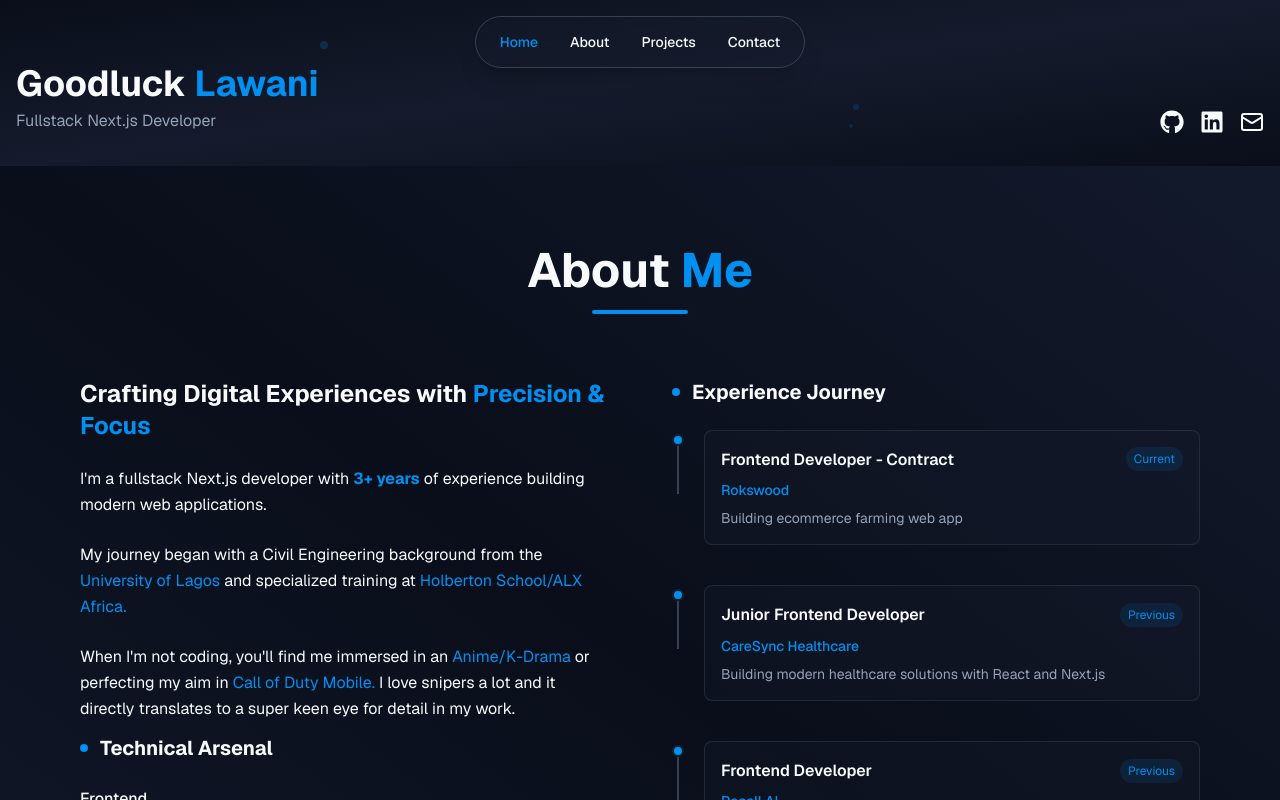
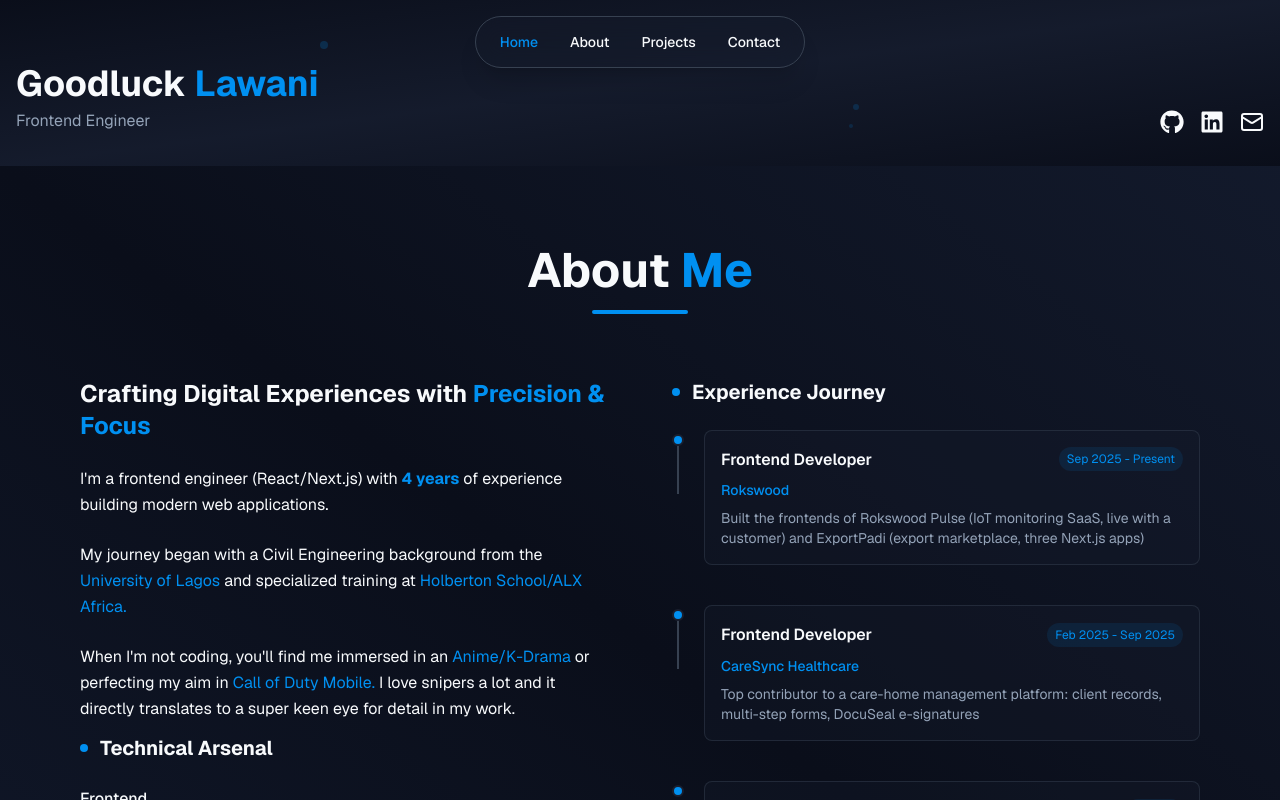
Before and after one commit to civilgoody/portfolio, a Next.js app: page / in a window 1280 px wide. Shown: the top 800 px of the page. Built offline with nearby package versions, Linux system fonts and the light colour scheme.

Commit message:
content: align portfolio with current CV (title, experience, contact)

```diff
--- a/src/app/layout.tsx
+++ b/src/app/layout.tsx
@@ -14,9 +14,9 @@ const geistMono = Geist_Mono({
 
 export const metadata: Metadata = {
   metadataBase: new URL("https://goodydev.vercel.app"),
-  title: "Goodluck Lawani | Fullstack Next.js Developer",
+  title: "Goodluck Lawani | Frontend Engineer",
   description:
-    "Fullstack Next.js developer with 3+ years of experience building modern web applications. Currently at CareSync Healthcare, crafting digital solutions with Nextjs, TypeScript, and AI integration.",
+    "Frontend engineer with 4 years of React and Next.js. Built the frontends of two production SaaS platforms at Rokswood and ships AI-assisted products of his own.",
   keywords: [
     "Goodluck Lawani",
     "Frontend Developer",
@@ -47,22 +47,22 @@ export const metadata: Metadata = {
     type: "website",
     locale: "en_US",
     url: "https://goodydev.vercel.app",
-    title: "Goodluck Lawani | Fullstack Next.js Developer",
+    title: "Goodluck Lawani | Frontend Engineer",
     description:
-      "Fullstack developer building modern web experiences with Next.js, React, and AI integration. 3+ years of professional experience.",
+      "Frontend engineer with 4 years of React and Next.js. Built the frontends of two production SaaS platforms at Rokswood and ships AI-assisted products of his own.",
     siteName: "Goodluck Lawani Portfolio",
     images: [
       {
         url: "/images/portfolio-shot.webp",
         width: 1200,
         height: 630,
-        alt: "Goodluck Lawani - Fullstack Next.js Developer Portfolio",
+        alt: "Goodluck Lawani - Frontend Engineer Portfolio",
       },
     ],
   },
   twitter: {
     card: "summary_large_image",
-    title: "Goodluck Lawani | Fullstack Next.js Developer",
+    title: "Goodluck Lawani | Frontend Engineer",
     description:
       "Precision-focused fullstack developer building modern web experiences with Next.js, React, and AI integration.",
     creator: "@civilgoody",
--- a/src/components/sections/about-section.tsx
+++ b/src/components/sections/about-section.tsx
@@ -28,8 +28,8 @@ export function AboutSection() {
               </h3>
 
               <p className="text-secondary-foreground leading-relaxed">
-                I&apos;m a fullstack Next.js developer with{" "}
-                <strong className="text-primary">3+ years</strong> of experience
+                I&apos;m a frontend engineer (React/Next.js) with{" "}
+                <strong className="text-primary">4 years</strong> of experience
                 building modern web applications.
               </p>
 
--- a/src/components/sections/contact/contact-section.tsx
+++ b/src/components/sections/contact/contact-section.tsx
@@ -71,7 +71,7 @@ export function ContactSection() {
 
               <div className="space-y-3">
                 <a
-                  href="mailto:giftofgoody@gmail.com"
+                  href="mailto:goodydev3@gmail.com"
                   className="flex items-center space-x-4 p-4 bg-secondary-dark/30 border border-border rounded-lg hover:border-primary/50 transition-all duration-300 element-bend group"
                 >
                   <div className="w-10 h-10 bg-primary/10 border border-primary/30 rounded-lg flex items-center justify-center group-hover:bg-primary/20 transition-colors duration-300">
@@ -82,7 +82,7 @@ export function ContactSection() {
                       Email
                     </div>
                     <div className="text-secondary-foreground text-sm">
-                      giftofgoody@gmail.com
+                      goodydev3@gmail.com
                     </div>
                   </div>
                 </a>
--- a/src/components/sections/hero-section.tsx
+++ b/src/components/sections/hero-section.tsx
@@ -23,7 +23,7 @@ export function HeroSection() {
             <span className="text-foreground">Goodluck </span>
             <span className="text-primary">Lawani</span>
           </h1>
-          <p className="text-muted mt-1">Fullstack Next.js Developer</p>
+          <p className="text-muted mt-1">Frontend Engineer</p>
         </div>
 
         {/* Social links */}
--- a/src/lib/constants.ts
+++ b/src/lib/constants.ts
@@ -132,7 +132,7 @@ export const NAV_LINKS: NavLink[] = [
   { id: "contact", label: "Contact", href: "#contact" },
 ];
 
-const EMAIL = "civilgoody@gmail.com";
+const EMAIL = "goodydev3@gmail.com";
 
 export const SOCIAL_LINKS: SocialLink[] = [
   {
@@ -144,7 +144,7 @@ export const SOCIAL_LINKS: SocialLink[] = [
   {
     id: "linkedin",
     label: "LinkedIn",
-    href: "https://linkedin.com/in/civilgoody",
+    href: "https://www.linkedin.com/in/goodydev",
     icon: "linkedin",
   },
   {
@@ -190,21 +190,15 @@ export const SKILLS = {
 export const EXPERIENCE = [
   {
     company: "Rokswood",
-    role: "Frontend Developer - Contract",
-    period: "Current",
-    description: "Building ecommerce farming web app",
+    role: "Frontend Developer",
+    period: "Sep 2025 - Present",
+    description: "Built the frontends of Rokswood Pulse (IoT monitoring SaaS, live with a customer) and ExportPadi (export marketplace, three Next.js apps)",
   },
   {
     company: "CareSync Healthcare",
-    role: "Junior Frontend Developer",
-    period: "Previous",
-    description: "Building modern healthcare solutions with React and Next.js",
-  },
-  {
-    company: "Recall AI",
     role: "Frontend Developer",
-    period: "Previous",
-    description: "Developed AI-powered user interfaces and experiences",
+    period: "Feb 2025 - Sep 2025",
+    description: "Top contributor to a care-home management platform: client records, multi-step forms, DocuSeal e-signatures",
   },
   {
     company: "PQ Library",
@@ -216,9 +210,9 @@ export const EXPERIENCE = [
 
 export const CONTACT_INFO = {
   currentStatus: {
-    role: "Junior Frontend Developer",
-    company: "CareSync Healthcare",
-    description: "building modern healthcare solutions with Next.js and React",
+    role: "Frontend Developer",
+    company: "Rokswood",
+    description: "building IoT monitoring and marketplace platforms with Next.js",
     isOpenToFreelance: true,
   },
   funFacts: {
```
Also changed, not shown: public/site.webmanifest.
